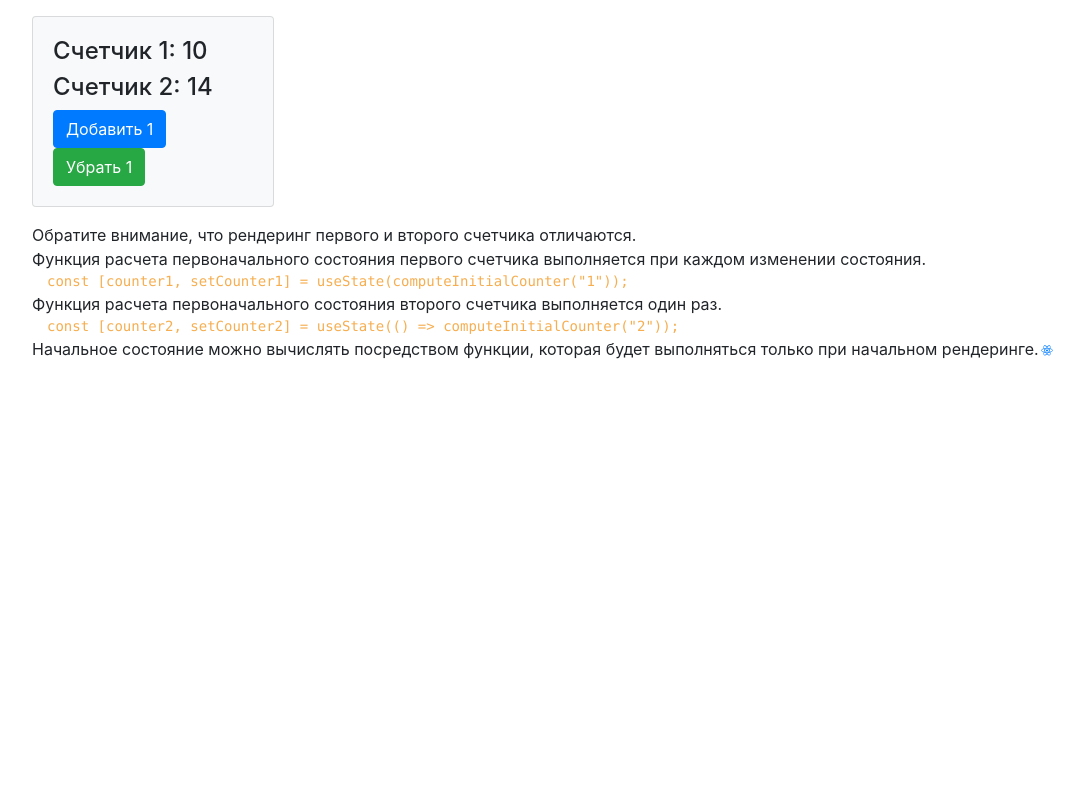
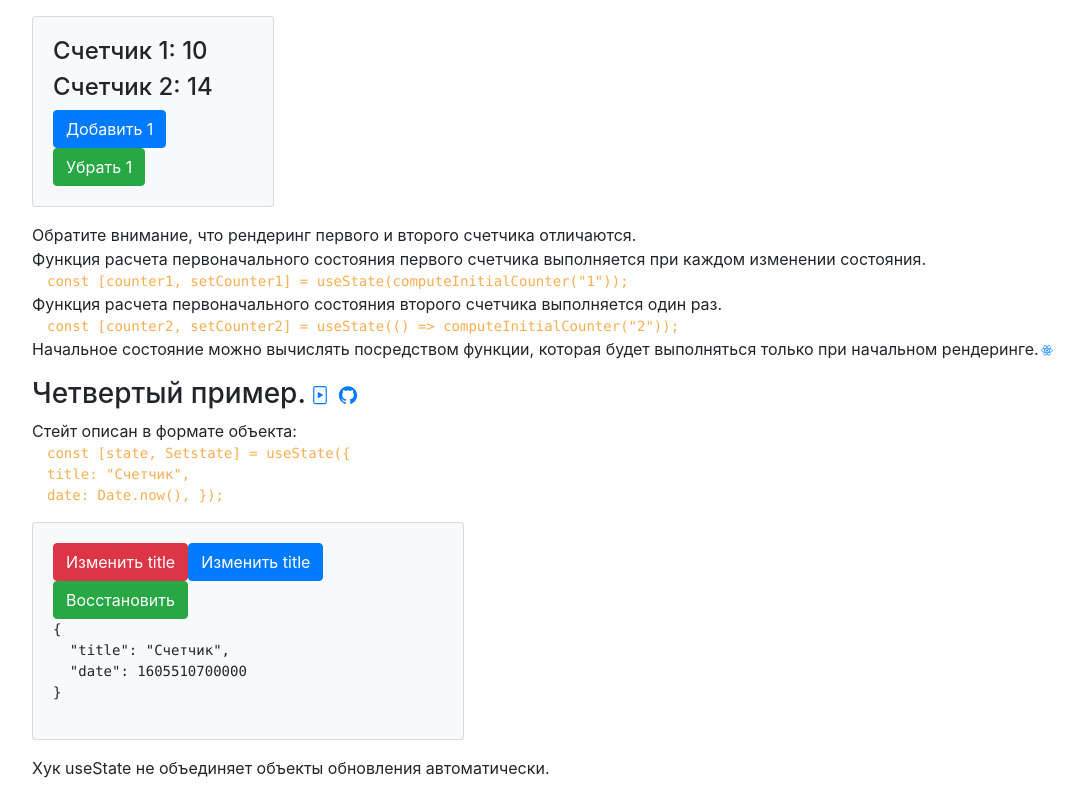
Before and after one commit to AVL68/react_hooks_compendium, a React (Create React App) app: page / in a window 1280 px wide. Shown: the part 1371-2167 px from the top of the page, without its empty margins (53-1137 px from the left). Before the commit the page ends 1748 px from the top, so only its background shows below. Built offline with nearby package versions, Linux system fonts and the light colour scheme.

Commit message:
Lesson01. Добавил четвертый пример.

```diff
--- a/src/Lesson01/L01Counter.js
+++ b/src/Lesson01/L01Counter.js
@@ -4,8 +4,9 @@ import GitHubFile from "../common/GitHubFile";
 import ReactjsOrg from "../common/ReactjsOrg";
 import СodeHowText from "../common/СodeHowText";
 import L01CounterBase from "./L01CounterBase";
-import L01CounterAsynchronousExample from "./L01CounterAsynchronousExample";
+import L01_02_CounterAsynchronousExample from "./L01_02_CounterAsynchronousExample";
 import L01CounterCompute from "./L01CounterCompute";
+import L01_04_StateObject from "./L01_04_StateObject";
 
 function L01Сounter() {
   return (
@@ -37,18 +38,16 @@ function L01Сounter() {
         <GitHubFile href="https://github.com/AVL68/react_hooks_compendium/blob/master/src/Lesson01/L01CounterAsynchronousExample.js" />
       </h3>
       <p>Хук useState работает асинхронно. </p>
-      <L01CounterAsynchronousExample />
+      <L01_02_CounterAsynchronousExample />
       <p>
         По красной кнопке счетчик не увеличивается на 2, так как используется текущее состояние.
         <СodeHowText codeText={[`function incrementAsynchonous() {`, `setCounter(counter + 1);`, `setCounter(counter + 1);`]} />
       </p>
-
       <p>
         По синей кнопке счетчик увеличивается на 2, так как используется предыдущее состояние.
         <ReactjsOrg href="https://ru.reactjs.org/docs/hooks-reference.html#functional-updates" />
         <СodeHowText codeText={[`function increment() {`, `setCounter((previous) => previous + 1);`, `setCounter((previous) => previous + 1);`]} />
       </p>
-
       <h3>
         Третий пример.
         <WatchVideoLessonFromSecond second={907} />
@@ -66,6 +65,19 @@ function L01Сounter() {
         Начальное состояние можно вычислять посредством функции, которая будет выполняться только при начальном рендеринге.
         <ReactjsOrg href="https://ru.reactjs.org/docs/hooks-reference.html#lazy-initial-state" />
       </p>
+
+      <h3>
+        Четвертый пример.
+        <WatchVideoLessonFromSecond second={1083} />
+        <GitHubFile href="https://github.com/AVL68/react_hooks_compendium/blob/master/src/Lesson01/L01CounterCompute.js" />
+      </h3>
+      <p>
+        Стейт описан в формате объекта:
+        <СodeHowText codeText={[`const [state, Setstate] = useState({`, `title: "Счетчик",`, `date: Date.now(), });`]} />
+      </p>
+
+      <L01_04_StateObject />
+      <p>Хук useState не объединяет объекты обновления автоматически.</p>
     </>
   );
 }
--- /dev/null
+++ b/src/Lesson01/L01_04_StateObject.js
@@ -0,0 +1,45 @@
+import React, { useState } from "react";
+
+function L01StateObject() {
+  const [state, setstate] = useState({
+    title: "Счетчик",
+    date: Date.now(),
+  });
+
+  function updateTitle() {
+    setstate((prev) => {
+      return { ...prev, title: "Новый заголовок по синей кнопке" };
+    });
+  }
+
+  function resetObject() {
+    setstate({
+      title: "Счетчик",
+      date: Date.now(),
+    });
+  }
+
+  return (
+    <>
+      <div className="card bg-light mb-3" style={{ width: "27rem" }}>
+        <div className="card-body">
+          <button onClick={() => setstate({ title: "Новый заголовок по красной кнопке" })} className="btn btn-danger">
+            Изменить title
+          </button>
+          <button onClick={updateTitle} className="btn btn-primary">
+            Изменить title
+          </button>
+          <button onClick={resetObject} className="btn btn-success">
+            Восстановить
+          </button>
+          <br />
+          <div>
+            <pre>{JSON.stringify(state, null, 2)}</pre>
+          </div>
+        </div>
+      </div>
+    </>
+  );
+}
+
+export default L01StateObject;
```
Also changed, not shown: src/Lesson01/L01_02_CounterAsynchronousExample.js (renamed from src/Lesson01/L01CounterAsynchronousExample.js).
